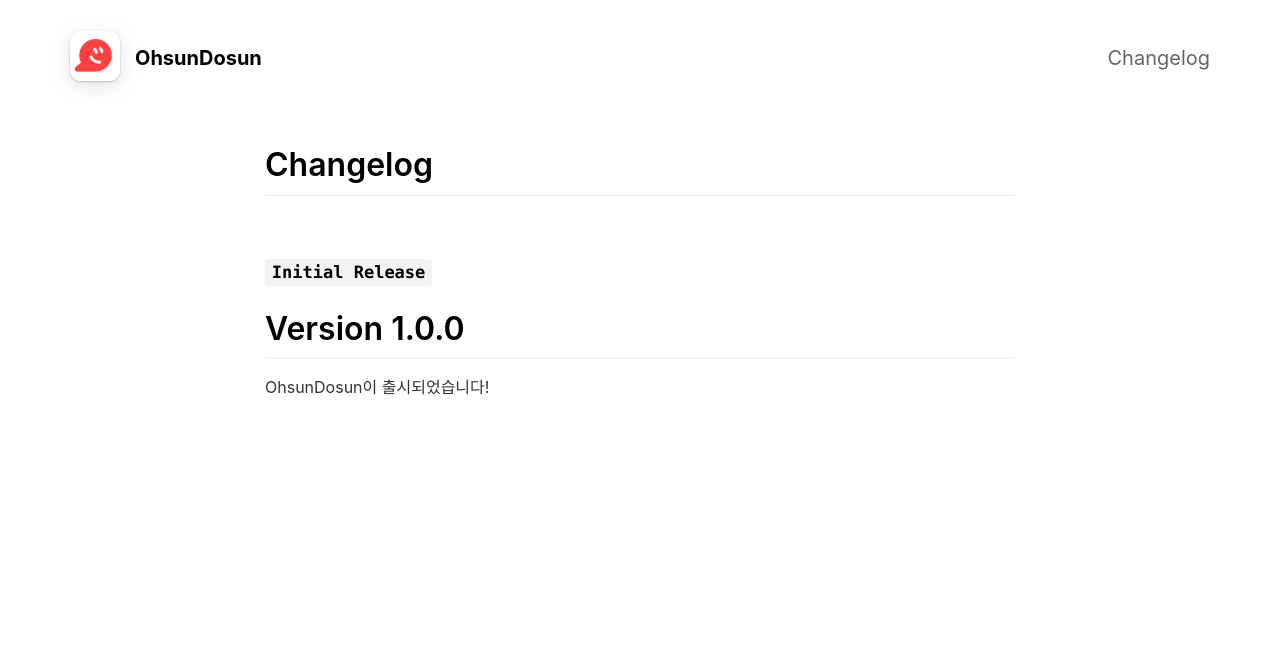
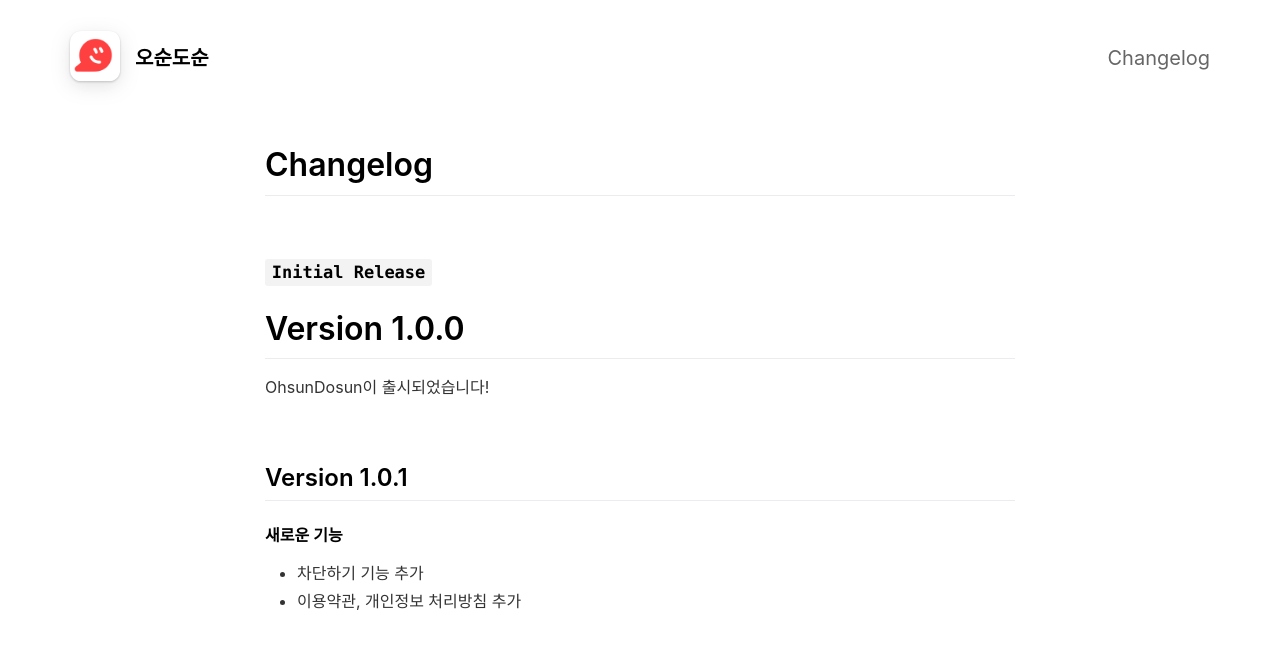
Before and after one commit to OhsunDosun/ohsundosun.github.io, a Jekyll site: the page built from _pages/changelog.md, in a window 1280 px wide. Shown: the top 649 px of the page. Built offline with Jekyll 4.4.1, drawn with Linux system fonts in a browser that asks for light colours; nearby versions of some CDN libraries.

Commit message:
update: changelog

```diff
--- a/_config.yml
+++ b/_config.yml
@@ -1,5 +1,5 @@
 #page title
-page_title                                : OhsunDosun                                    # Automatically populates with app name if not set and if iOS app ID is set. Otherwise enter manually.
+page_title                                : 오순도순                                    # Automatically populates with app name if not set and if iOS app ID is set. Otherwise enter manually.
 
 # App Info
 ios_app_id                                : 1634542335                                # Required. Enter iOS app ID to automatically populate name, price and icons (e.g. 718043190).
@@ -11,9 +11,9 @@ presskit_download_link                    :
                                                                                       # Or upload your press kit file to assets and set path accordingly (e.g. "assets/your_press_kit.zip").
 
 app_icon                                  : assets/appicon.png                        # Automatically populates if not set and if iOS app ID is set.  Otherwise enter path to icon file manually.
-app_name                                  : OhsunDosun                                    # Automatically populates if not set and if iOS app ID is set.  Otherwise enter manually.
+app_name                                  : 오순도순                                    # Automatically populates if not set and if iOS app ID is set.  Otherwise enter manually.
 app_price                                 : Free                                          # Automatically populates if not set and if iOS app ID is set.  Otherwise enter manually.
-app_description                           : MBTI Community
+app_description                           : MBTI 어플로 당신의 성격 유형을 알아보세요!
 
 enable_smart_app_banner                   : true                                      # Set to true to show a smart app banner at top of page on mobile devices.
 
--- a/_pages/changelog.md
+++ b/_pages/changelog.md
@@ -13,3 +13,15 @@ include_in_header: true
 OhsunDosun이 출시되었습니다!
 
 <br>
+
+## Version 1.0.1
+
+#### 새로운 기능
+- 차단하기 기능 추가
+- 이용약관, 개인정보 처리방침 추가
+
+<!-- #### 수정된 버그
+-
+<br> -->
+
+<br>
```
